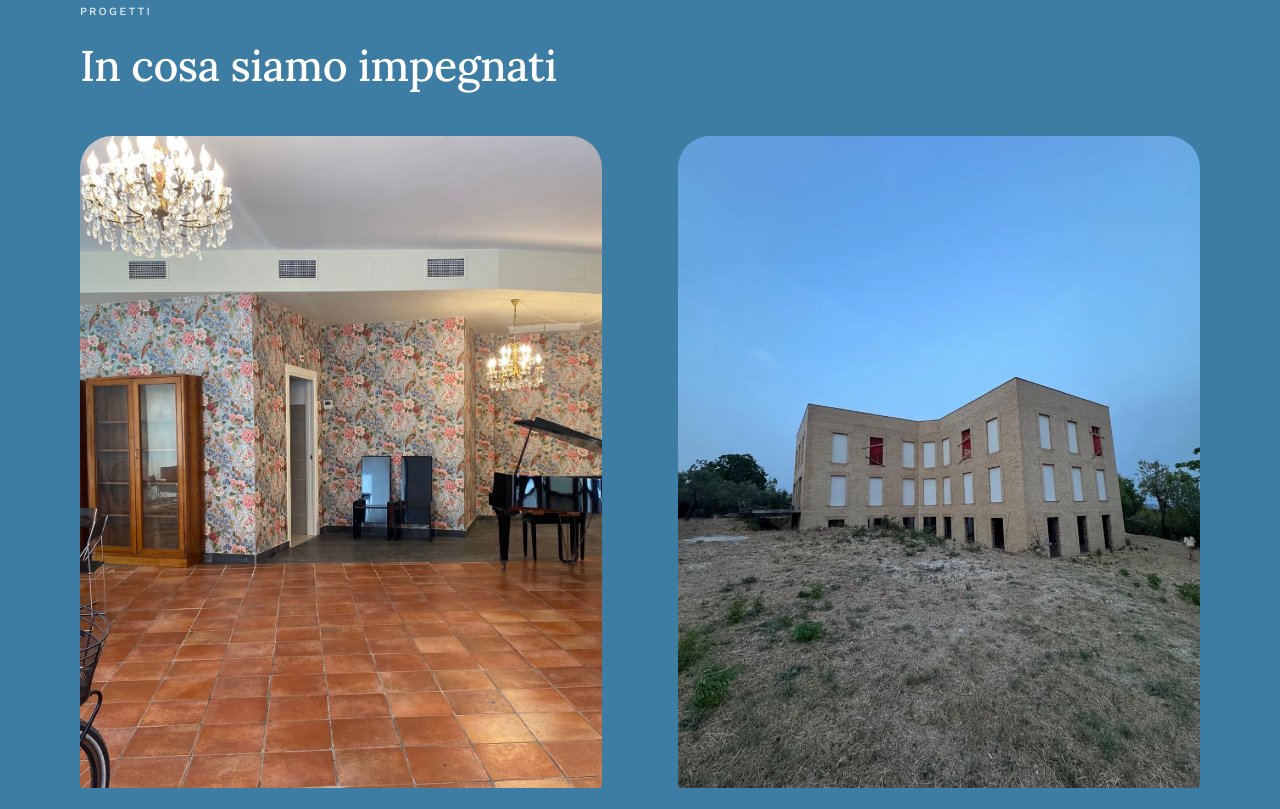
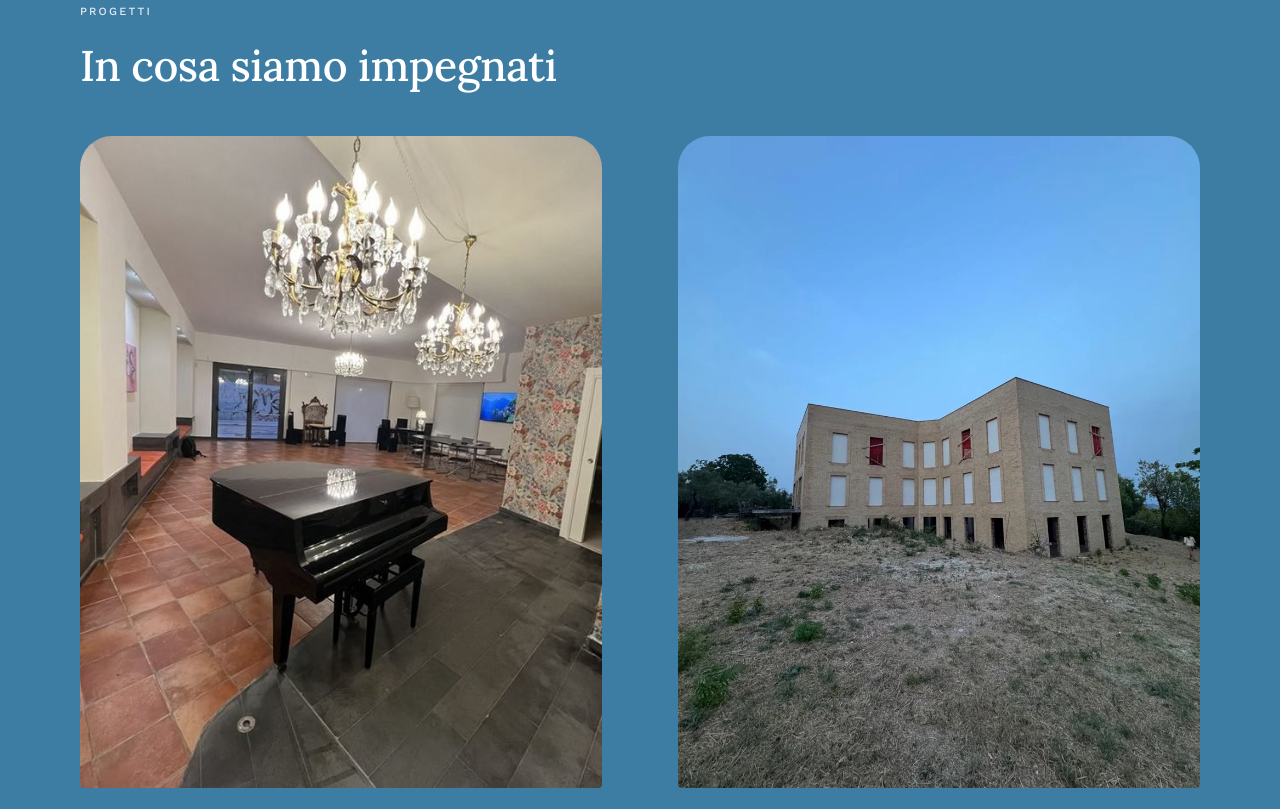
Before and after one commit to framannias/Fondazione, a plain HTML site: page index.html in a window 1280 px wide. Shown: the part 3311-4120 px from the top of the page. Drawn offline with nearby package versions, Linux system fonts and the light colour scheme.

Commit message:
Add files via upload

```diff
--- a/index.html
+++ b/index.html
@@ -156,7 +156,7 @@
     <div class="due">
 
       <article class="scheda">
-        <div class="foto arco"><img src="img/sede-centrale.jpg" alt="La sede centrale della Fondazione" loading="lazy"></div>
+        <div class="foto arco"><img src="img/sede-centrale-1.jpg" alt="La sede centrale della Fondazione" loading="lazy"></div>
         <h3>Sede centrale</h3>
         <p>Presso la nostra sede di Via delle Caserme, 69 a Pescara.</p>
         <a class="link-avanti" href="progetti.html#sede">Scopri &rsaquo;</a>
```
